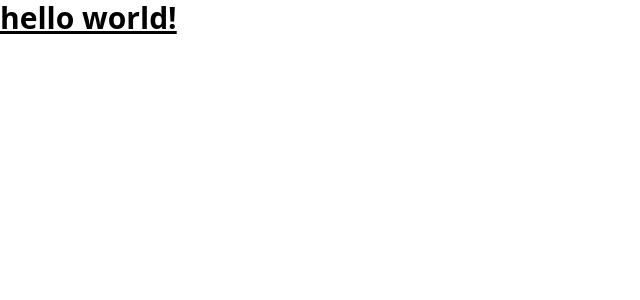
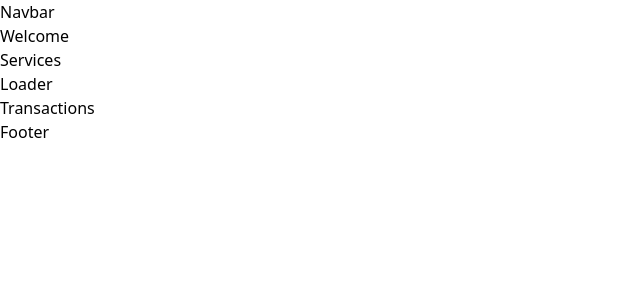
Before and after one commit to durbonca/eth_transfer, a React (Vite) app in the folder client/: page / in a window 1280 px wide. Shown: the top 300 px of the page, without its empty margins (0-640 px from the left). Built offline with nearby package versions, Linux system fonts and the light colour scheme.

Commit message:
adding components

```diff
--- a/client/src/App.jsx
+++ b/client/src/App.jsx
@@ -1,9 +1,14 @@
+import { Navbar, Footer, Loader, Services, Transactions, Welcome } from './components'
+
 const App = () => {
   return (
     <div className="App">
-      <h1 className="text-3xl font-bold underline">
-        hello world!
-      </h1>
+      <Navbar />
+      <Welcome />
+      <Services />
+      <Loader />
+      <Transactions />
+      <Footer />
     </div>
   )
 }
```
